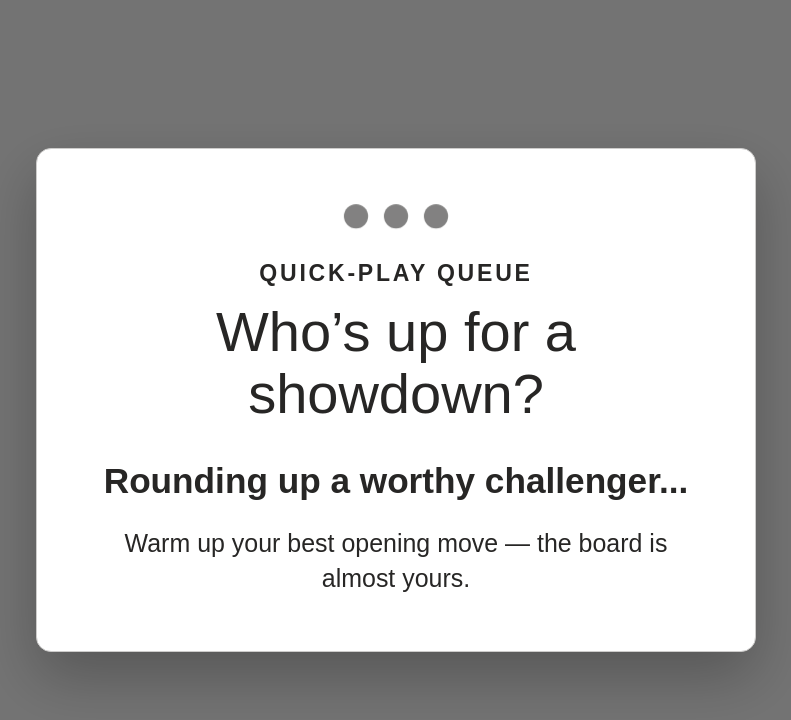
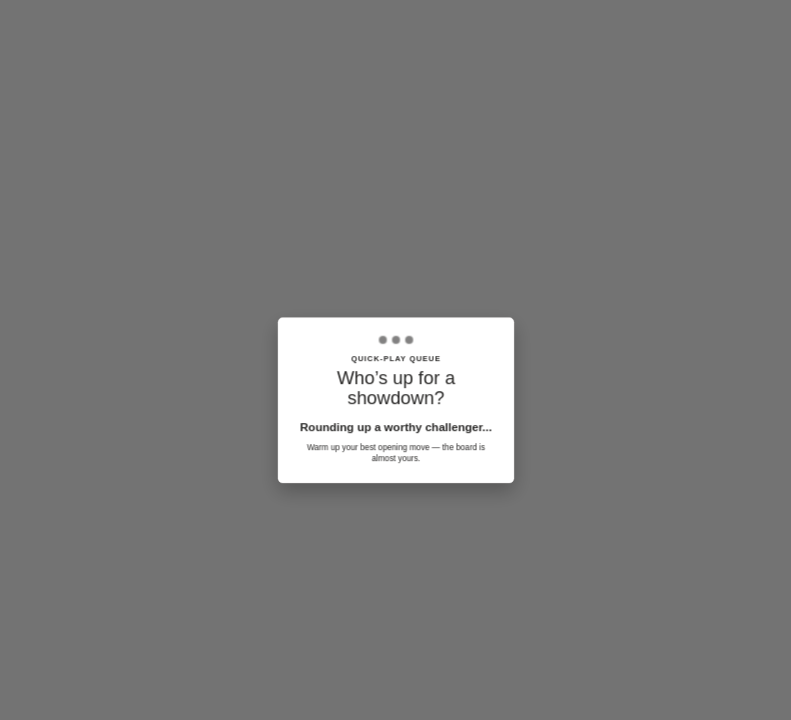
Before and after one commit to renanliberato/tic-tac-toe, a website with bundled scripts: page public/index.html in a window 1280 px wide. Both pictures are taken after a click on the button "Start game". Shown: the whole page, without its empty margins (244-1035 px from the left). Built offline with nearby package versions, Linux system fonts and the light colour scheme; a web font is replaced by a local one.

Commit message:
fix(ui): scale dialogs with game canvas

```diff
--- a/public/css/styles.css
+++ b/public/css/styles.css
@@ -396,11 +396,14 @@ body {
 
 .game dialog {
   box-sizing: border-box;
-  width: min(720px, calc(100% - 96px));
+  width: 720px;
   margin: auto;
   max-width: none;
+  max-height: none;
   padding: 56px;
   font-size: 32px;
+  transform: scale(var(--page-scale, 1));
+  transform-origin: center;
   line-height: 1.4;
   background: var(--main-background, Canvas);
   color: var(--primary-text, CanvasText);
```
Also changed, not shown: tests/styles.test.js (+7 -0 lines).
